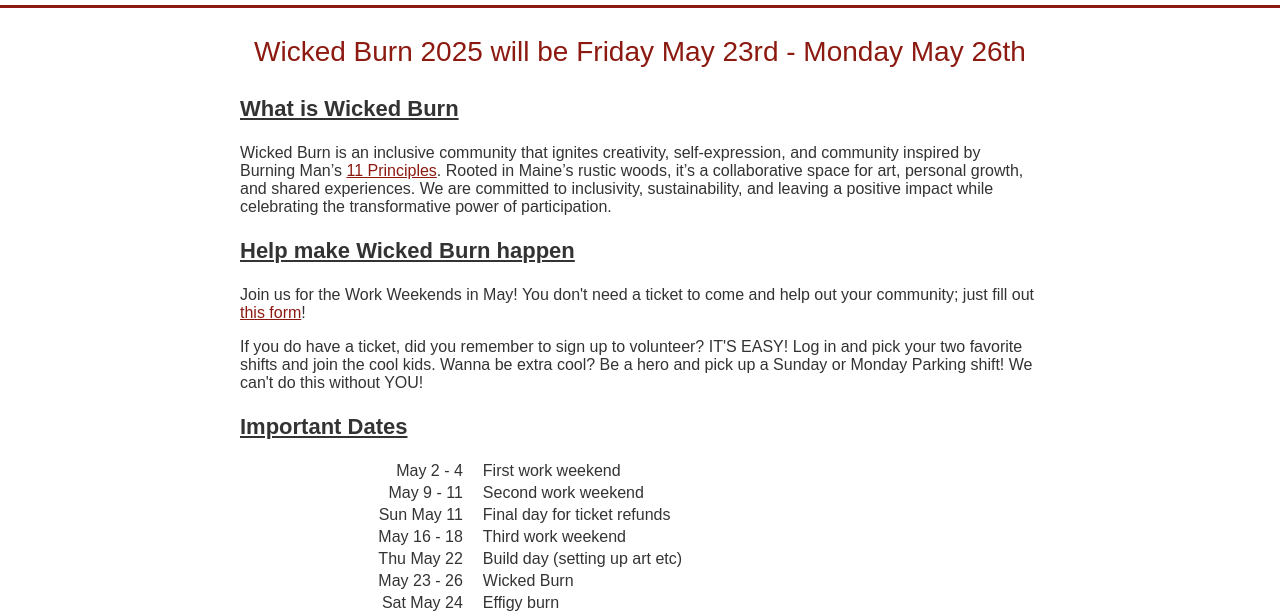
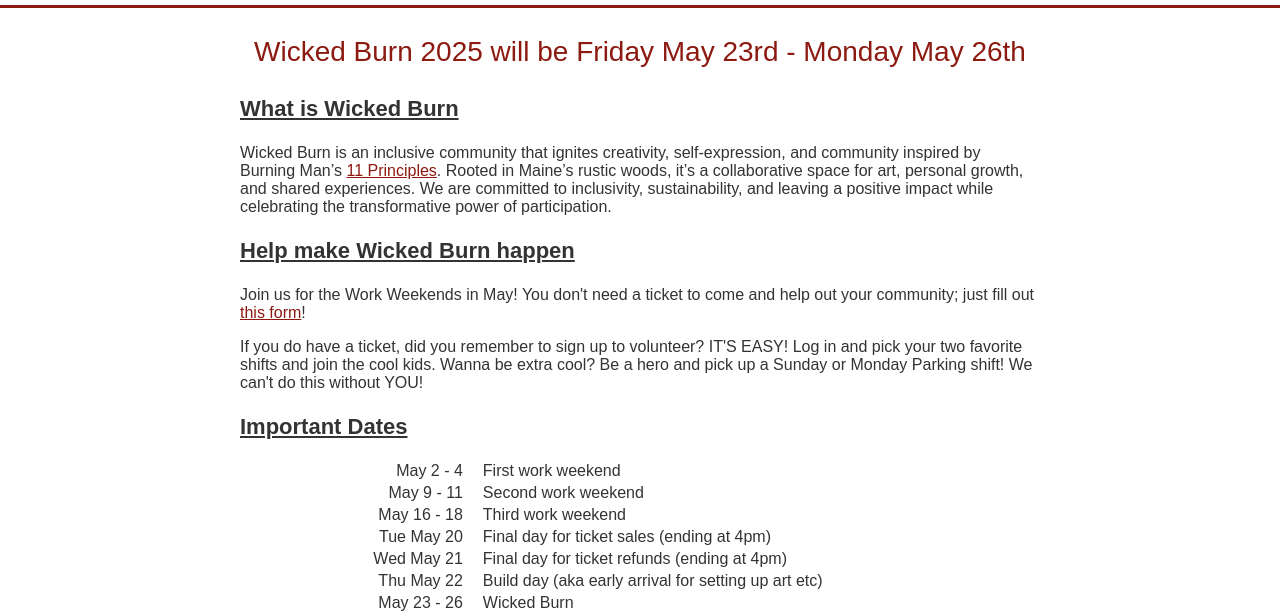
Before and after one commit to olleicua/wicked-burn-maine, a plain HTML site: page dist/index.html in a window 1280 px wide. Shown: the part 328-944 px from the top of the page. Drawn offline with Linux system fonts and the light colour scheme; a web font is replaced by a local one.

Commit message:
updates to important dates

```diff
--- a/dist/index.html
+++ b/dist/index.html
@@ -56,12 +56,14 @@
       <span>First work weekend</span>
       <span class="date">May 9 - 11</span>
       <span>Second work weekend</span>
-      <span class="date">Sun May 11</span>
-      <span>Final day for ticket refunds</span>
       <span class="date">May 16 - 18</span>
       <span>Third work weekend</span>
+      <span class="date">Tue May 20</span>
+      <span>Final day for ticket sales (ending at 4pm)</span>
+      <span class="date">Wed May 21</span>
+      <span>Final day for ticket refunds (ending at 4pm)</span>
       <span class="date">Thu May 22</span>
-      <span>Build day (setting up art etc)</span>
+      <span>Build day (aka early arrival for setting up art etc)</span>
       <span class="date">May 23 - 26</span>
       <span>Wicked Burn</span>
       <span class="date">Sat May 24</span>
```
Also changed, not shown: src/index.html (+5 -3 lines).
